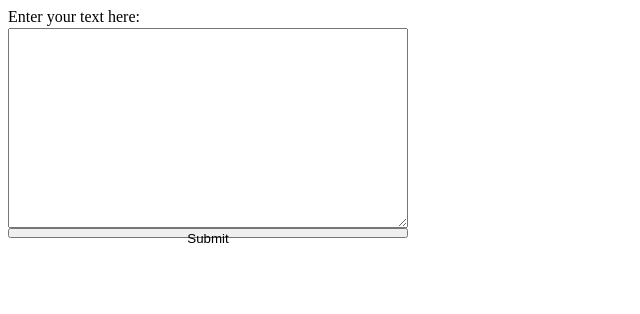
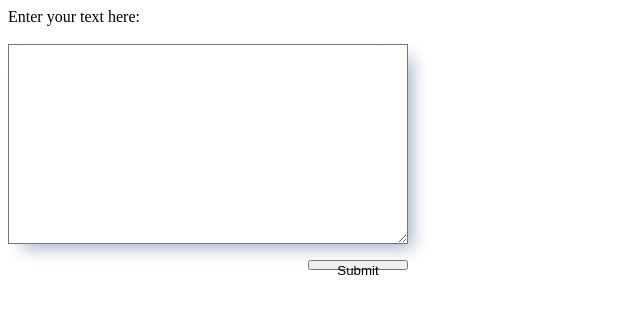
Before and after one commit to jordan-gillard/natural-language-processing-website, a website: page src/client/views/index.html in a window 1280 px wide. Shown: the whole page, without its empty margins (0-640 px from the left). Drawn offline with nearby package versions, Linux system fonts and the light colour scheme; files that its build step writes are made by us from their sources.

Commit message:
Finished neumorphic frontend design

```diff
--- a/src/client/styles/form.scss
+++ b/src/client/styles/form.scss
@@ -1,18 +1,23 @@
+$box-shadow: -9px -9px 16px -5px #FFFFFF, 9px 9px 16px -5px #A3B1C6;
+
 form {
   display: grid;
-  grid-template-columns: 400px;
+  grid-template-columns: 200px repeat(2, 100px);
   grid-template-rows: 20px 200px 10px;
+  grid-row-gap: 16px;
   grid-template-areas:
-    "enter-text"
-    "text-box"
-    "sub-button";
+    "enter-text . ."
+    "text-box text-box text-box"
+    ". . sub-button";
   label {
     grid-area: enter-text;
   }
   textarea {
     grid-area: text-box;
+    box-shadow: $box-shadow;
   }
   button {
     grid-area: sub-button;
+    box-shadow: $box-shadow;
   }
 }
```
Also changed, not shown: src/client/index.js (line endings or trailing spaces).
